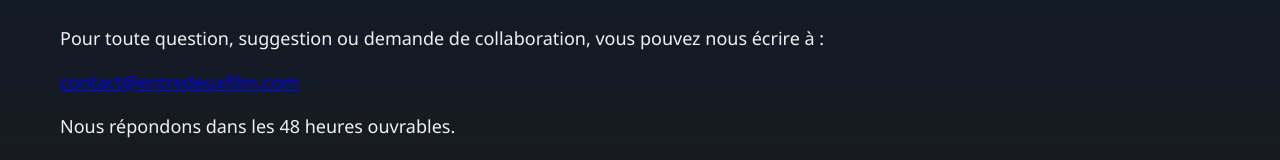
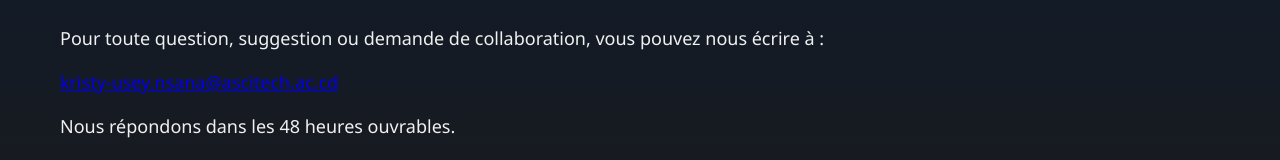
Before and after one commit to THEKUNPRIME/L-homme-parfait, a plain HTML site: page contact.html in a window 1280 px wide. Shown: the part 263-423 px from the top of the page. Drawn offline with nearby package versions, Linux system fonts and the light colour scheme.

Commit message:
contact.html

```diff
--- a/contact.html
+++ b/contact.html
@@ -16,7 +16,7 @@
 </nav>
 <main>
 <p>Pour toute question, suggestion ou demande de collaboration, vous pouvez nous écrire à :</p>
-<p><a href="mailto:contact@entredeuxfilm.com">contact@entredeuxfilm.com</a></p>
+<p><a href="kristy-usey.nsana@ascitech.ac.cd">kristy-usey.nsana@ascitech.ac.cd</a></p>
 <p>Nous répondons dans les 48 heures ouvrables.</p>
 </main>
 <footer>&copy; 2025 - L'Homme parfait</footer>
```
